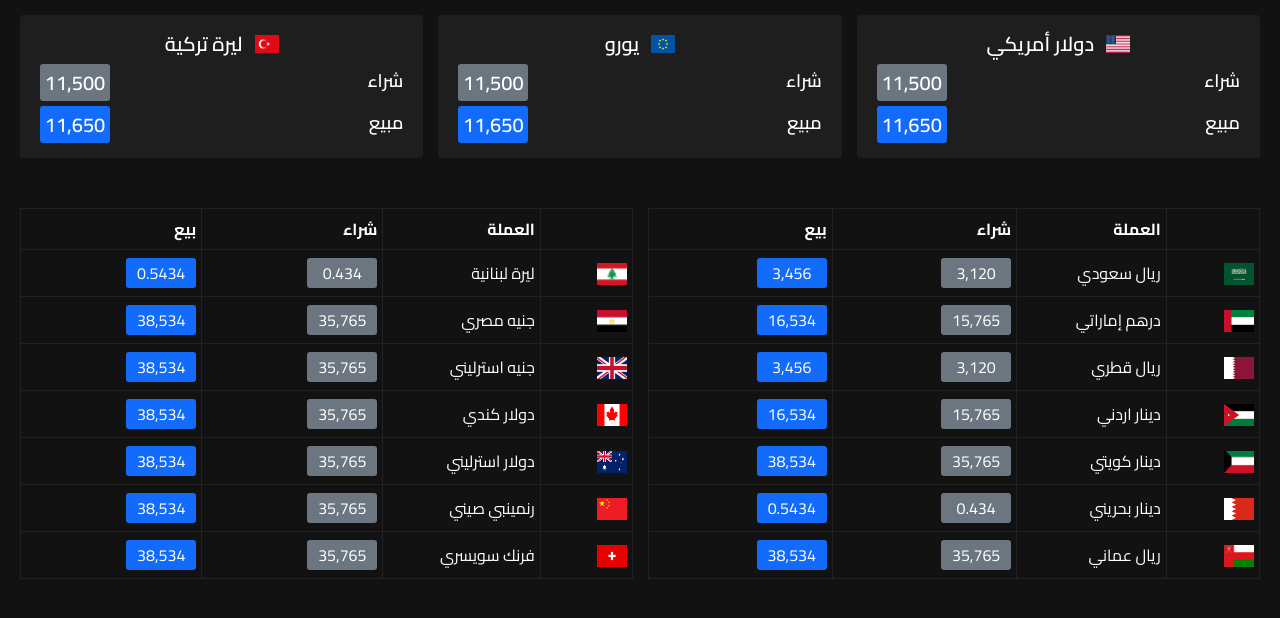
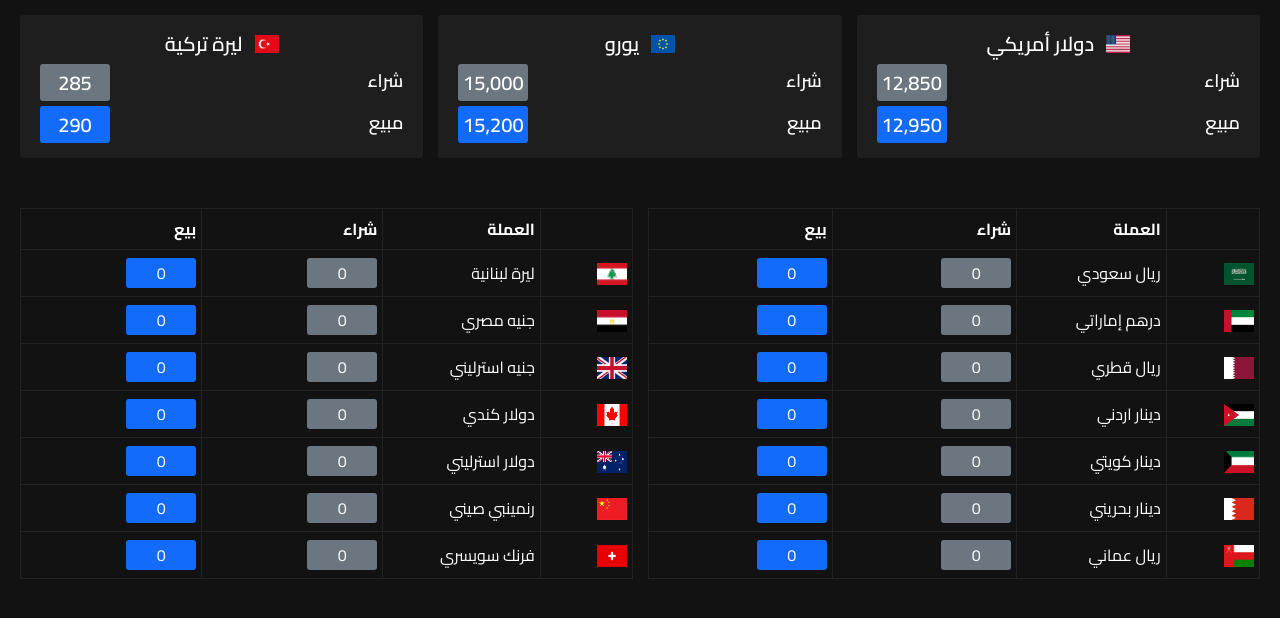
Before and after one commit to Mohammed-Ayad-Alhajji/my_work, a plain HTML site: page index.html in a window 1280 px wide. Drawn offline with Linux system fonts and the light colour scheme.

Commit message:
Update index.html

```diff
--- a/index.html
+++ b/index.html
@@ -18,11 +18,11 @@
             </div>
             <div class="contain_footer">
                 <div class="contain">
-                    <p class="buying">11,500</p>
+                    <p class="buying">285</p>
                     <p>شراء</p>
                 </div>
                 <div class="contain">
-                    <p class="sale">11,650</p>
+                    <p class="sale">290</p>
                     <p>مبيع</p>
                 </div>
             </div>
@@ -35,11 +35,11 @@
             </div>
             <div class="contain_footer">
                 <div class="contain">
-                    <p class="buying">11,500</p>
+                    <p class="buying">15,000</p>
                     <p>شراء</p>
                 </div>
                 <div class="contain">
-                    <p class="sale">11,650</p>
+                    <p class="sale">15,200</p>
                     <p>مبيع</p>
                 </div>
             </div>
@@ -52,11 +52,11 @@
             </div>
             <div class="contain_footer">
                 <div class="contain">
-                    <p class="buying">11,500</p>
+                    <p class="buying">12,850</p>
                     <p>شراء</p>
                 </div>
                 <div class="contain">
-                    <p class="sale">11,650</p>
+                    <p class="sale">12,950</p>
                     <p>مبيع</p>
                 </div>
             </div>
@@ -75,10 +75,10 @@
                 </tr>
                 <tr>
                     <td>
-                        <p class="sale">0.5434</p>
+                        <p class="sale">0</p>
                     </td>
                     <td>
-                        <p class="buying">0.434</p>
+                        <p class="buying">0</p>
                     </td>
                     <td>ليرة لبنانية</td>
                     <td>
@@ -88,10 +88,10 @@
 
                 <tr>
                     <td>
-                        <p class="sale">38,534</p>
+                        <p class="sale">0</p>
                     </td>
                     <td>
-                        <p class="buying">35,765</p>
+                        <p class="buying">0</p>
                     </td>
                     <td>جنيه مصري</td>
                     <td>
@@ -100,10 +100,10 @@
                 </tr>
                 <tr>
                     <td>
-                        <p class="sale">38,534</p>
+                        <p class="sale">0</p>
                     </td>
                     <td>
-                        <p class="buying">35,765</p>
+                        <p class="buying">0</p>
                     </td>
                     <td>جنيه استرليني</td>
                     <td>
@@ -112,10 +112,10 @@
                 </tr>
                 <tr>
                     <td>
-                        <p class="sale">38,534</p>
+                        <p class="sale">0</p>
                     </td>
                     <td>
-                        <p class="buying">35,765</p>
+                        <p class="buying">0</p>
                     </td>
                     <td>دولار كندي</td>
                     <td>
@@ -125,10 +125,10 @@
 
                 <tr>
                     <td>
-                        <p class="sale">38,534</p>
+                        <p class="sale">0</p>
                     </td>
                     <td>
-                        <p class="buying">35,765</p>
+                        <p class="buying">0</p>
                     </td>
                     <td>دولار استرليني</td>
                     <td>
@@ -137,10 +137,10 @@
                 </tr>
                 <tr>
                     <td>
-                        <p class="sale">38,534</p>
+                        <p class="sale">0</p>
                     </td>
                     <td>
-                        <p class="buying">35,765</p>
+                        <p class="buying">0</p>
                     </td>
                     <td>رنمينبي صيني</td>
                     <td>
@@ -149,10 +149,10 @@
                 </tr>
                 <tr>
                     <td>
-                        <p class="sale">38,534</p>
+                        <p class="sale">0</p>
                     </td>
                     <td>
-                        <p class="buying">35,765</p>
+                        <p class="buying">0</p>
                     </td>
                     <td>فرنك سويسري</td>
                     <td>
@@ -172,10 +172,10 @@
                 </tr>
                 <tr>
                     <td>
-                        <p class="sale">3,456</p>
+                        <p class="sale">0</p>
                     </td>
                     <td>
-                        <p class="buying">3,120</p>
+                        <p class="buying">0</p>
                     </td>
                     <td>ريال سعودي</td>
                     <td>
@@ -184,10 +184,10 @@
                 </tr>
                 <tr>
                     <td>
-                        <p class="sale">16,534</p>
+                        <p class="sale">0</p>
                     </td>
                     <td>
-                        <p class="buying">15,765</p>
+                        <p class="buying">0</p>
                     </td>
                     <td>درهم إماراتي</td>
                     <td>
@@ -196,10 +196,10 @@
                 </tr>
                 <tr>
                     <td>
-                        <p class="sale">3,456</p>
+                        <p class="sale">0</p>
                     </td>
                     <td>
-                        <p class="buying">3,120</p>
+                        <p class="buying">0</p>
                     </td>
                     <td>ريال قطري</td>
                     <td>
@@ -208,10 +208,10 @@
                 </tr>
                 <tr>
                     <td>
-                        <p class="sale">16,534</p>
+                        <p class="sale">0</p>
                     </td>
                     <td>
-                        <p class="buying">15,765</p>
+                        <p class="buying">0</p>
                     </td>
                     <td>دينار اردني</td>
                     <td>
@@ -220,10 +220,10 @@
                 </tr>
                 <tr>
                     <td>
-                        <p class="sale">38,534</p>
+                        <p class="sale">0</p>
                     </td>
                     <td>
-                        <p class="buying">35,765</p>
+                        <p class="buying">0</p>
                     </td>
                     <td>دينار كويتي</td>
                     <td>
@@ -232,10 +232,10 @@
                 </tr>
                 <tr>
                     <td>
-                        <p class="sale">0.5434</p>
+                        <p class="sale">0</p>
                     </td>
                     <td>
-                        <p class="buying">0.434</p>
+                        <p class="buying">0</p>
                     </td>
                     <td>دينار بحريني</td>
                     <td>
@@ -244,10 +244,10 @@
                 </tr>
                 <tr>
                     <td>
-                        <p class="sale">38,534</p>
+                        <p class="sale">0</p>
                     </td>
                     <td>
-                        <p class="buying">35,765</p>
+                        <p class="buying">0</p>
                     </td>
                     <td>ريال عماني</td>
                     <td>
```
